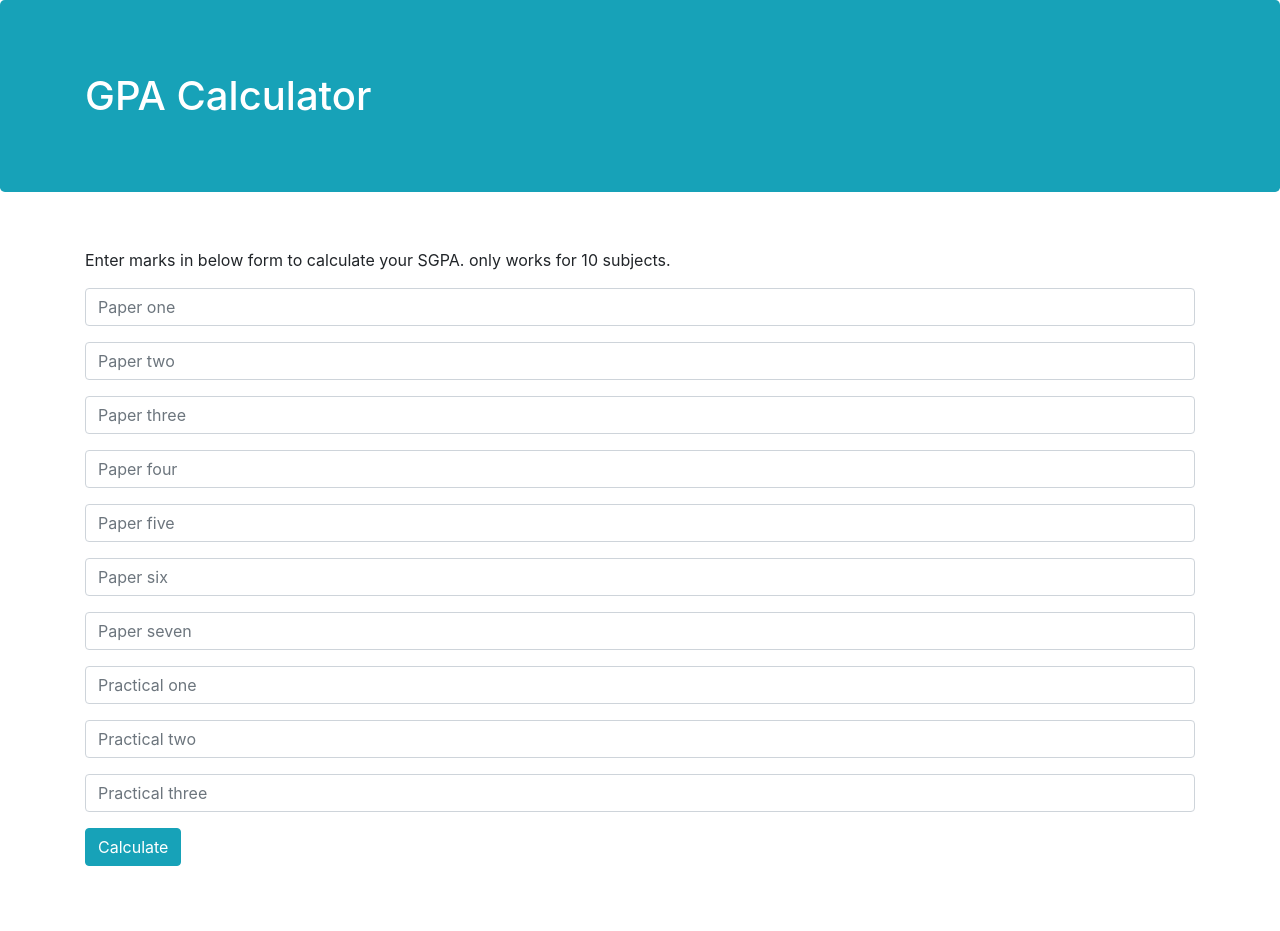
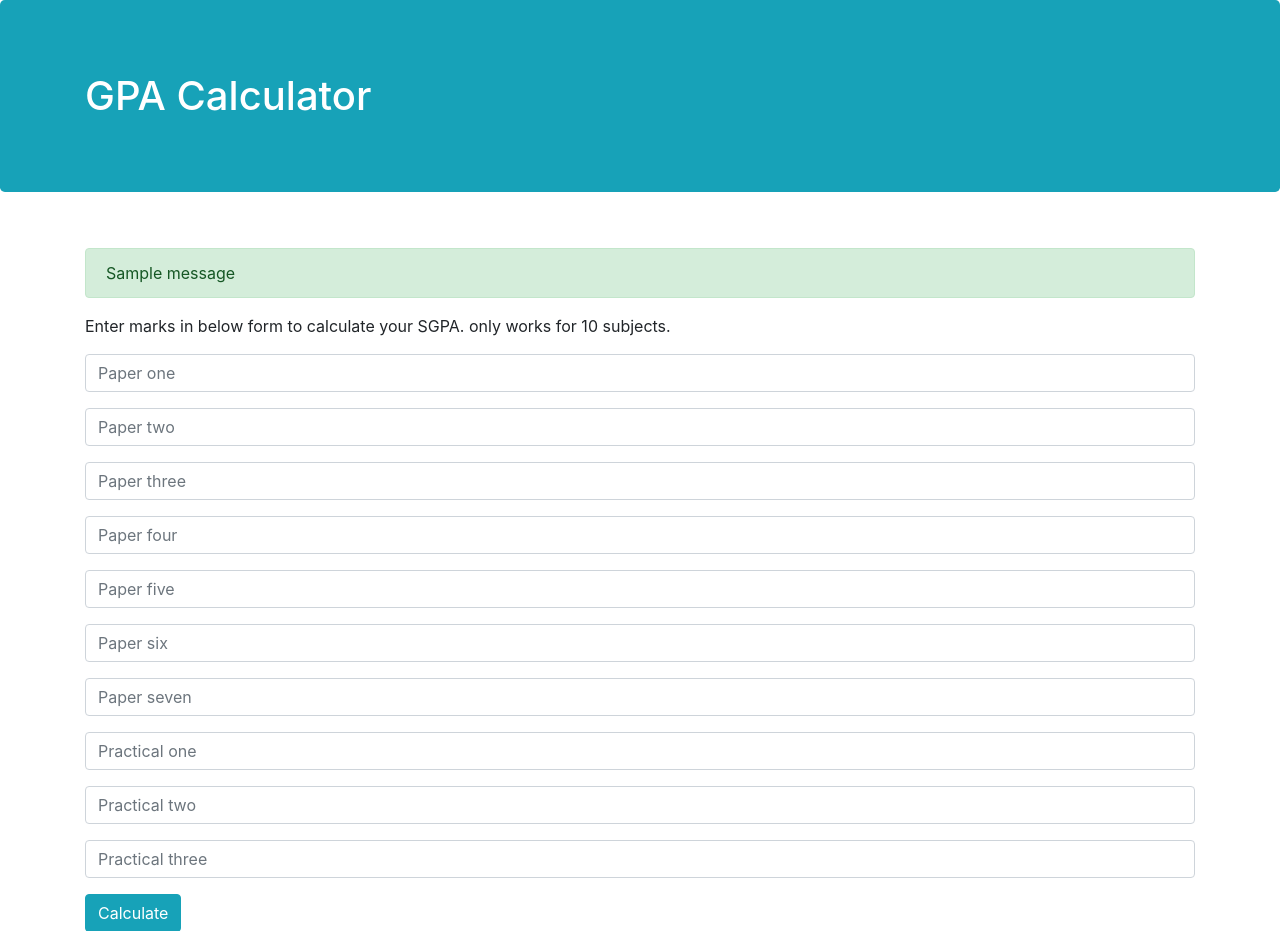
Before and after one commit to dheerajreal/gpa-calculator, a Python web app: template flask/templates/gpa.html in a window 1280 px wide. Shown: the top 931 px of the page. Before the commit the page ends 866 px from the top, so only its background shows below. Run offline with Jinja, Linux system fonts and the light colour scheme; the template is opened without the code that fills it, so the values that code supplies are empty; one stand-in notice (Sample message) is shown; some libraries are stand-ins or nearby versions.

Commit message:
added messages in base template

```diff
--- a/flask/templates/base.html
+++ b/flask/templates/base.html
@@ -22,7 +22,19 @@
 
 
     <div class="container">
+            {% with messages = get_flashed_messages(with_categories=true) %}
+            {% if messages %}
+            <div class=flashes>
+                {% for category, message in messages %}
 
+                <div class="alert alert-{{ category }} alert-dismissible ">
+                    {{ message }}
+
+                </div>
+                {% endfor %}
+            </div>
+            {% endif %}
+            {% endwith %}
         {% block body%} {% endblock %}
 
 
```
